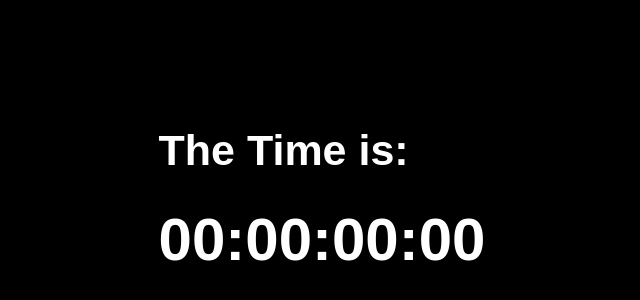
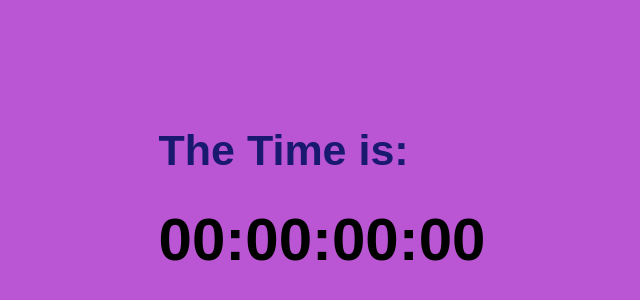
Before and after one commit to Khadichass/Time, a plain HTML site: page index.html in a window 1280 px wide. Shown: the part 200-500 px from the top of the page, without its empty margins (318-958 px from the left). Drawn offline with Linux system fonts and the light colour scheme.

Commit message:
clock style finished

```diff
--- a/style.scss
+++ b/style.scss
@@ -9,7 +9,7 @@ body {
   align-items: center;
   justify-content: center;
   height: 100vh;
-  background: #000;
+  background: mediumorchid;
   padding: 0;
   margin: 0;
   box-sizing: border-box;
@@ -17,12 +17,12 @@ body {
 }
 
 h1 {
-  color: white;
+  color: midnightblue;
   font-size: 43px;
   margin-bottom: 30px;
 }
 .glow {
   font-size: 60px;
-  color: #fff;
+  color: black;
   font-weight: bold;
 }
```
Also changed, not shown: style.css, 1 other file.
